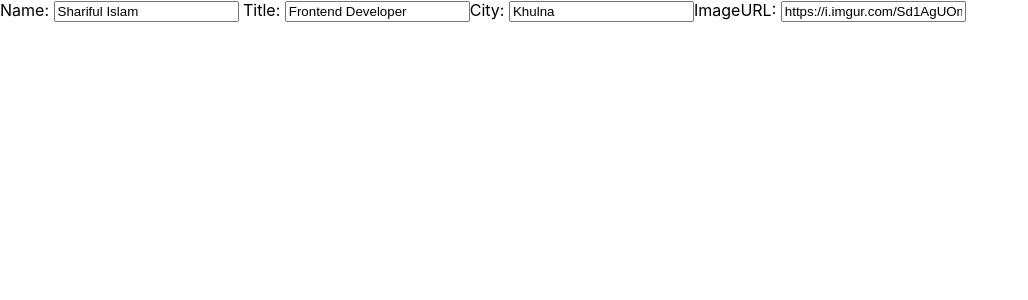
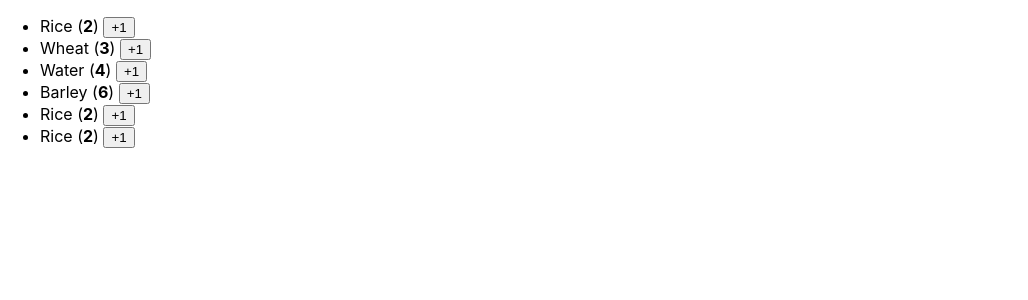
Before and after one commit to sharifulb07/reactjs, a React (Create React App) app: page / in a window 1280 px wide. Shown: the top 300 px of the page, without its empty margins (0-1028 px from the left). Built offline with nearby package versions, Linux system fonts and the light colour scheme.

Commit message:
shopping card as a part of array param of useState hook

```diff
--- a/src/App.js
+++ b/src/App.js
@@ -1,10 +1,13 @@
 import "./App.css";
-import Form from "./components/form/Form";
+import ShoppingCart from "./components/objects/TestObject";
+// import Form from "./components/form/Form";
+
+
 
 function App() {
   return (
     <div>
-      <Form />
+      <ShoppingCart />
     </div>
   );
 }
--- /dev/null
+++ b/src/components/objects/TestObject.jsx
@@ -0,0 +1,72 @@
+import React,{useState} from 'react';
+
+const initialProducts=[
+  {
+    id:1,
+    name:'Rice',
+    count:2
+  },
+  {
+    id:2,
+    name:'Wheat',
+    count:3
+  },
+  {
+    id:3,
+    name:'Water',
+    count:4
+  },
+  {
+    id:4,
+    name:'Barley',
+    count:6
+  },
+  {
+    id:5,
+    name:'Rice',
+    count:2
+  },
+  {
+    id:6,
+    name:'Rice',
+    count:2
+  }
+]
+
+
+const ShoppingCart=()=>{
+const [products,setProducts]=useState(initialProducts);
+
+const handleIncreaseClick=(productId)=>{
+  setProducts(products.map(product=>{
+    if(product.id===productId){
+      return {
+        ...product,
+        count:product.count+1
+      }
+    }else{
+      return product;
+    }
+}))
+}
+
+
+return(
+  <ul>
+    {products.map(product=>(
+      <li key={product.id}>
+        {product.name}
+        {' '}
+        (<b>{product.count}</b>)
+        {' '}
+        <button type='button' onClick={()=>{
+          handleIncreaseClick(product.id)
+        }}>+1</button>
+      </li>
+    ))}
+  </ul>
+)
+
+}
+
+export default ShoppingCart;
```
Also changed, not shown: src/components/itemList/BucketList.jsx (added, +47 -0 lines).
